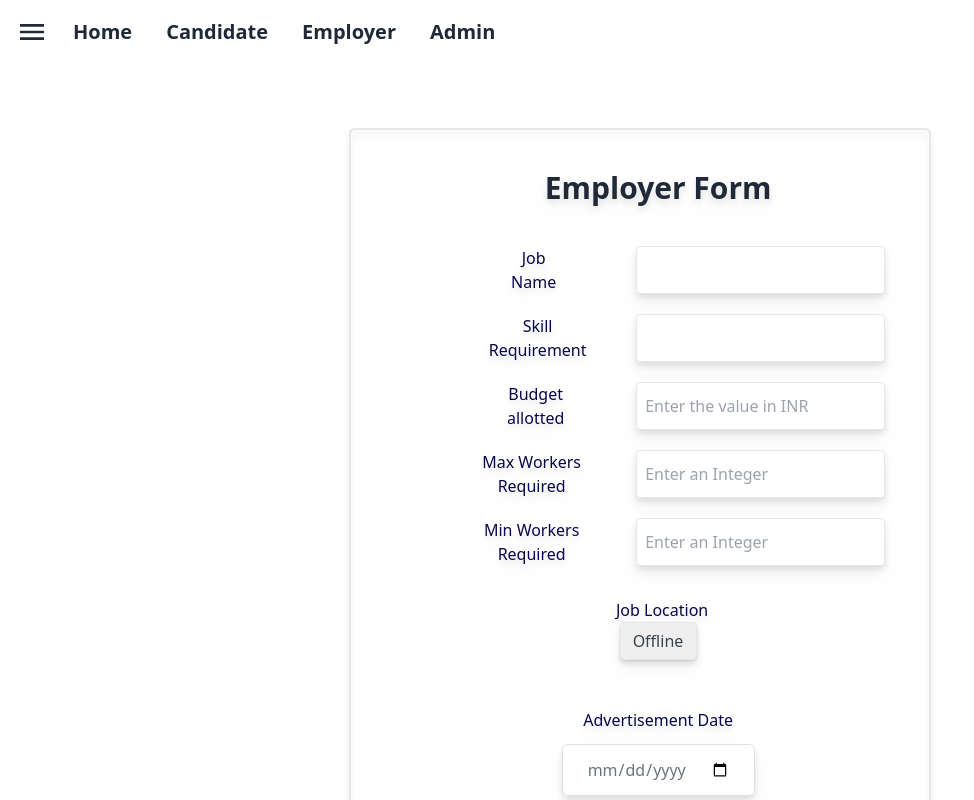
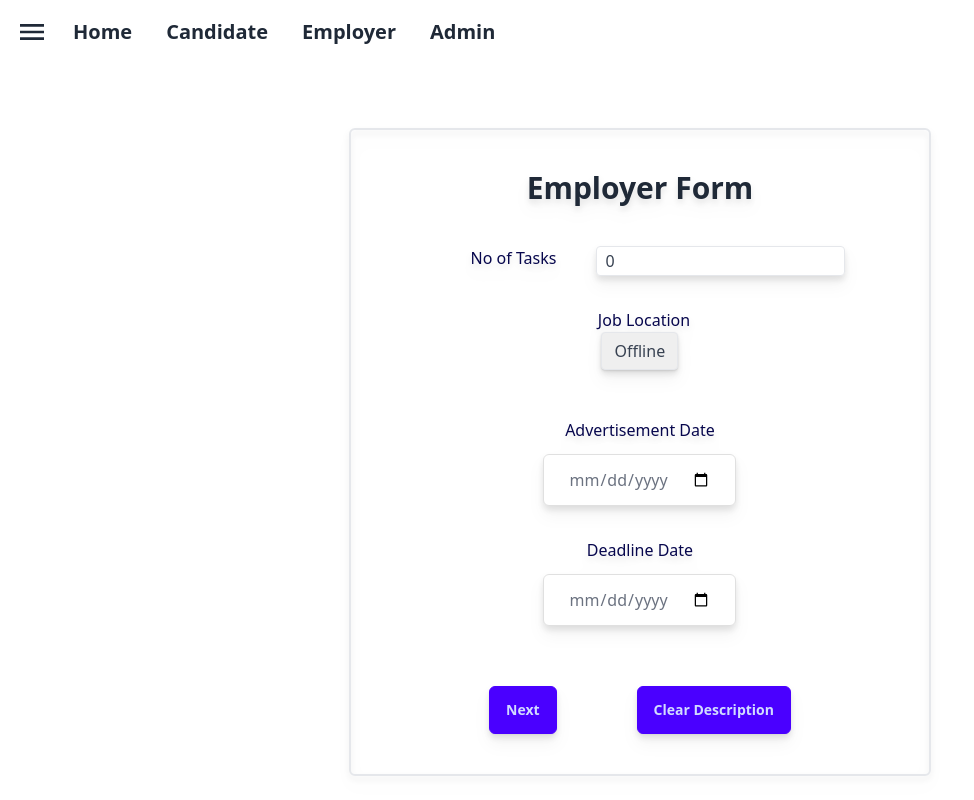
Before and after one commit to Razeeeeeeeeeee/Freelance, a React (Vite) app in the folder frontend/: page /employer_form in a window 1280 px wide. Shown: the top 800 px of the page, without its empty margins (0-974 px from the left). Built offline with nearby package versions, Linux system fonts and the light colour scheme.

Commit message:
added the no of tasks feature

```diff
--- a/frontend/src/pages/employer_manual.jsx
+++ b/frontend/src/pages/employer_manual.jsx
@@ -15,6 +15,7 @@ export default function(){
       budget: '',
       max_workers: '',
       min_workers: '',
+      no_tasks:'',
       mode: 'offline',
       Ad_date: '',
       dead_date:'',
@@ -23,10 +24,25 @@ export default function(){
 
     const [formData, setFormData] = useState(initialFormData);
 
+      const [numTasks, setNumTasks] = useState(0);
+      const [tasks, setTasks] = useState([]);
+
+      const handleNumTasksChange = (e) => {
+        const count = (e.target.value);
+        setNumTasks(count);
+        setTasks(Array.from({ length: count }, () => ({ job_name:'', budget:'', max_workers: '', min_workers: '', requirements: ''  })));
+      };
+
+      const handleTaskChange = (index, field, value) => {
+        setTasks((prevTasks) =>
+          prevTasks.map((task, i) => (i === index ? { ...task, [field]: value } : task))
+        );
+      };
 
     const handleClear = () => {
       console.log(formData)
       setFormData(initialFormData);
+
     };
 
     const handleChange = (e) => {
@@ -40,6 +56,7 @@ export default function(){
 
 
 
+
     return(
       <div className="flex flex-col pt-32 justify-center px-0 pb-20">
         <div className="grid grid-flow-col grid-cols-11">
@@ -48,73 +65,99 @@ export default function(){
               Employer Form
               </div>
 
+         <div className="flex justify-center mx-20 mb-5">
+           <label  className="align-baseline font-medium text-[#07074D] ml-9 mr-0 pr-10" >No of Tasks</label>
+           <input
+           type="number"
+             id="no_tasks"
+             name="no_tasks"
+             value = {numTasks}
+             onChange={handleNumTasksChange}
+             className="border rounded w-17 px-2 py-1 text-gray-700 leading-tight focus:outline-none focus:shadow-outline align-baseline"
+             placeholder="Enter an Integer"
+           />
+           </div>
 
 
+           {tasks.map((task, index) => (
+          <div key={index}>
+
+            <div className="font-bold pb-10 text-3xl">
+              Task {index + 1}
+              </div>
            <div className="flex justify-center mx-20 mb-5">
-           <label  className="align-baseline font-medium text-[#07074D] mx-20" >Job Name</label>
+           <label  className="align-baseline font-medium text-[#07074D] mx-20" >Job Name {index+1}</label>
            <input
            type="text"
              id="Jobname"
              name="Jobname"
-             value = {formData.Jobname}
-             onChange={handleChange}
+             value = {task.job_name}
+             onChange={(e) => handleTaskChange(index, 'job_name', e.target.value)}
              className="border rounded w-17 px-2 py-1 text-gray-700 leading-tight focus:outline-none focus:shadow-outline align-baseline"
            />
            </div>
           <div className="flex justify-center mx-20 mb-5">
-           <label  className="align-baseline font-medium text-[#07074D] ml-14 mr-12" >Skill Requirement</label>
+            <label htmlFor={`requirement${index}`} className="align-baseline font-medium text-[#07074D] ml-9 mr-0 pr-10">Requirement for Task {index + 1}</label>
             <input
               type="text"
-             id="Skillrequirement"
-             name="Skillrequirement"
-             value = {formData.Skillrequirement}
-             onChange={handleChange}
+              id={`requirement${index}`}
+              name={`requirement${index}`}
+              value={task.requirement}
+              onChange={(e) => handleTaskChange(index, 'requirements', e.target.value)}
               className="border rounded w-17 px-2 py-1 text-gray-700 leading-tight focus:outline-none focus:shadow-outline align-baseline"
+              placeholder={`Requirement for Task ${index + 1}`}
             />
           </div>
+
            <div className="flex justify-center mx-20 mb-5">
-           <label  className="align-baseline font-medium text-[#07074D] ml-14 mr-10 pl-2" >Budget allotted</label>
+           <label  className="align-baseline font-medium text-[#07074D] ml-14 mr-10 pl-2" >Budget allotted {index+1}</label>
            <input
            type="text"
              id="budget"
              name="budget"
-             value = {formData.budget}
-             onChange={handleChange}
+             value = {tasks.budget}
+             onChange={(e) => handleTaskChange(index, 'budget', e.target.value)}
              placeholder="Enter the value in INR"
              className="border rounded w-17 px-2 py-1 ml-5 text-gray-700 leading-tight focus:outline-none focus:shadow-outline align-baseline"
            />
            </div>
            <div className="flex justify-center mx-20 mb-5">
-           <label  className="align-baseline font-medium text-[#07074D] ml-9 mr-0 pr-10" >Max Workers Required</label>
+           <label  className="align-baseline font-medium text-[#07074D] ml-9 mr-0 pr-10" >Max Workers Required {index+1}</label>
            <input
            type="text"
              id="max_workers"
              name="max_workers"
-             value = {formData.max_workers}
-             onChange={handleChange}
+             value = {tasks.max_workers}
+             onChange={(e) => handleTaskChange(index, 'max_workers', e.target.value)}
              className="border rounded w-17 px-2 py-1 text-gray-700 leading-tight focus:outline-none focus:shadow-outline align-baseline"
              placeholder="Enter an Integer"
            />
            </div>
            <div className="flex justify-center mx-20 mb-5">
-           <label  className="align-baseline font-medium text-[#07074D] ml-9 mr-0 pr-10" >Min Workers Required</label>
+           <label  className="align-baseline font-medium text-[#07074D] ml-9 mr-0 pr-10" >Min Workers Required {index+1}</label>
            <input
            type="text"
              id="min_workers"
              name="min_workers"
-             value = {formData.min_workers}
-             onChange={handleChange}
+             value = {tasks.min_workers}
+             onChange={(e) => handleTaskChange(index, 'min_workers', e.target.value)}
              placeholder="Enter an Integer"
              className="border rounded w-17 px-2 py-1 text-gray-700 leading-tight focus:outline-none focus:shadow-outline align-baseline"
            />
            </div>
+
+          </div>
+        ))}
+
+
+
            <div className="mb-4">
                  <label className="mt-3 ml-10 mr-8 block text-base font-medium text-[#07074D]">Job Location</label>
            <select
              id="mode"
              name="mode"
              value = {formData.mode}
-             onChange={handleChange}
+             onChange= {handleChange}
              className="shadow appearance-none border rounded w-half py-2 px-3 text-gray-700 leading-tight focus:outline-none focus:shadow-outline"
           >
 
@@ -136,7 +179,7 @@ export default function(){
                          name="Ad_date"
                          id="Ad_date"
                          value = {formData.Ad_date}
-                         onChange={handleChange}
+                        onChange= {handleChange}
                          className=" rounded-md border border-[#e0e0e0] bg-white py-3 px-6 text-base font-medium text-[#6B7280] outline-none focus:border-[#6A64F1] focus:shadow-md"
                        />
                      </div>
@@ -154,7 +197,7 @@ export default function(){
                          name="dead_date"
                          id="dead_date"
                          value = {formData.dead_date}
-                         onChange={handleChange}
+                         onChange= {handleChange}
                          className=" rounded-md border border-[#e0e0e0] bg-white py-3 px-6 text-base font-medium text-[#6B7280] outline-none focus:border-[#6A64F1] focus:shadow-md"
                        />
                      </div>
```
Lines whose indentation alone changed are shown as unchanged.
